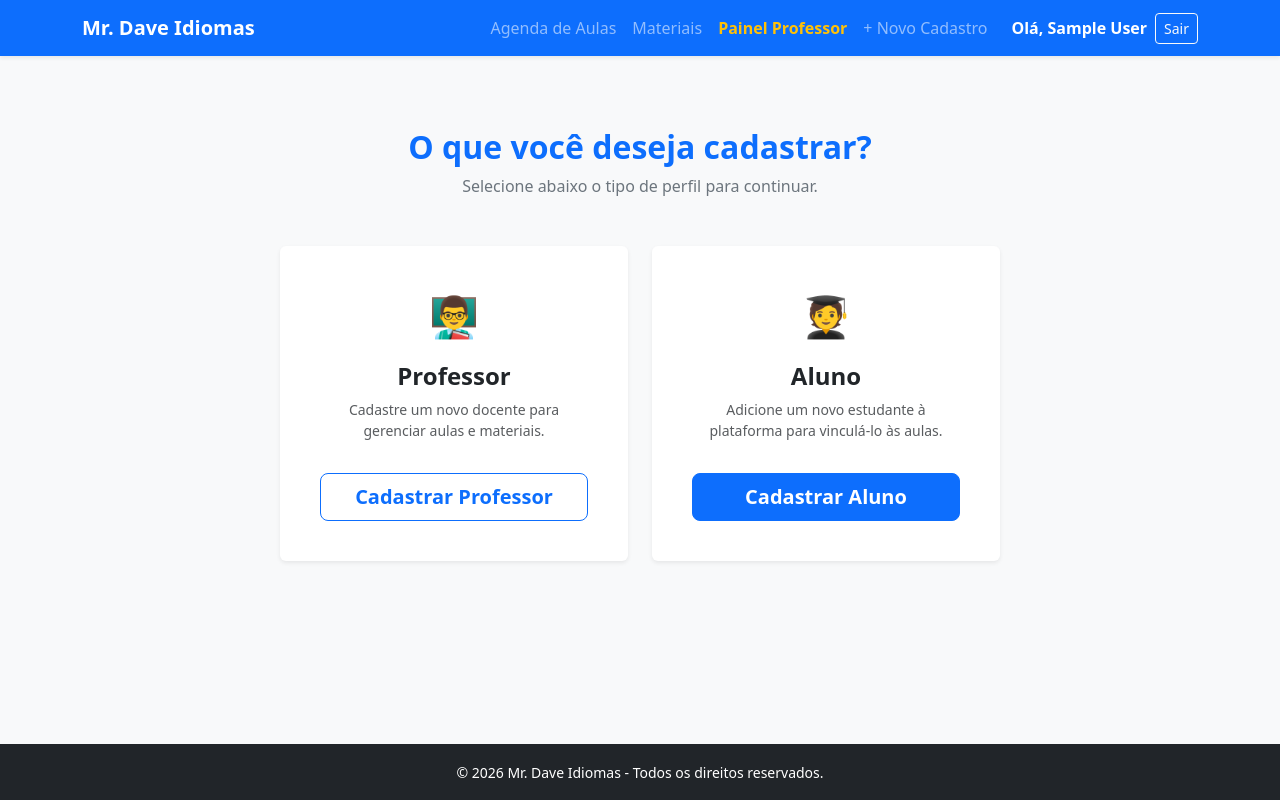
After one commit to paula-helena/projeto_gestao_escolar, a Flask app: page /selecionar-cadastro in a window 1280 px wide. The commit adds this page. Run offline with Flask 3, Linux system fonts and the light colour scheme; the visitor is signed in with stand-in values (Sample User, id 1); some libraries are stand-ins or nearby versions.

Commit message:
ajustes de bugs e transferencia das telas de cadastros para ambiente logado de professor

```diff
--- a/app.py
+++ b/app.py
@@ -230,8 +230,17 @@ def novo_material():
 # ==================================================
 # 7. SEÇÃO DE CADASTRO (ALUNOS E PROFESSORES)
 # ==================================================
-@app.route('/cadastro')
-def pagina_cadastro():
+
+# Tela intermediária de escolha
+@app.route('/selecionar-cadastro')
+@login_required('PROFESSOR')
+def selecionar_cadastro():
+    return render_template('selecionar_cadastro.html')
+
+
+@app.route('/cadastro-aluno')
+@login_required('PROFESSOR')
+def pagina_cadastro_aluno():
     return render_template('cadastro_aluno.html')
 
 @app.route('/api/alunos', methods=['POST'])
--- /dev/null
+++ b/novo_hash.py
@@ -0,0 +1,4 @@
+from flask_bcrypt import Bcrypt
+bcrypt = Bcrypt()
+novo_hash = bcrypt.generate_password_hash('digite_aqui_o_hash').decode('utf-8')
+print(novo_hash)
--- a/templates/base.html
+++ b/templates/base.html
@@ -38,7 +38,7 @@
                                 <a class="nav-link text-warning fw-bold" href="/home-professor">Painel Professor</a>
                             </li>
                             <li class="nav-item">
-                                <a class="nav-link" href="/cadastro-professor">+ Cadastrar Professor</a>
+                                <a class="nav-link" href="/selecionar-cadastro">+ Novo Cadastro</a>
                             </li>
 
                         <!-- Links EXCLUSIVOS para ALUNO -->
@@ -62,9 +62,6 @@
                     {% else %}
                         <li class="nav-item">
                             <a class="nav-link" href="/login">Login</a>
-                        </li>
-                        <li class="nav-item">
-                            <a class="btn btn-light ms-lg-2 px-3 text-primary fw-bold" href="/cadastro">Cadastre-se</a>
                         </li>
                     {% endif %}
 
--- a/templates/index.html
+++ b/templates/index.html
@@ -10,7 +10,6 @@
     </p>
     <div class="d-flex justify-content-center gap-3">
         <a href="/login" class="btn btn-primary btn-lg px-4 fw-bold">Fazer Login</a>
-        <a href="/cadastro" class="btn btn-outline-primary btn-lg px-4 fw-bold">Cadastre-se</a>
     </div>
 </div>
 {% endblock %}
--- a/templates/login.html
+++ b/templates/login.html
@@ -31,9 +31,6 @@
 
                 </form>
             </div>
-            <div class="card-footer text-center bg-white border-0 py-3">
-                <small class="text-muted">Ainda não tem conta? <a href="/cadastro" class="text-primary text-decoration-none fw-bold">Cadastre-se</a></small>
-            </div>
         </div>
     </div>
 </div>
--- /dev/null
+++ b/templates/selecionar_cadastro.html
@@ -0,0 +1,50 @@
+{% extends "base.html" %}
+
+{% block title %}Novo Cadastro - Mr. Dave Idiomas{% endblock %}
+
+{% block content %}
+<div class="container my-5">
+    <div class="text-center mb-5">
+        <h2 class="fw-bold text-primary">O que você deseja cadastrar?</h2>
+        <p class="text-secondary">Selecione abaixo o tipo de perfil para continuar.</p>
+    </div>
+
+    <div class="row justify-content-center g-4">
+        <!-- Card Professor -->
+        <div class="col-12 col-md-5 col-lg-4">
+            <div class="card h-100 shadow-sm border-0 text-center p-4">
+                <div class="card-body d-flex flex-column justify-content-between">
+                    <div>
+                        <div class="fs-1 text-primary mb-3">
+                            <i class="bi bi-person-badge"></i> 👨‍🏫
+                        </div>
+                        <h4 class="fw-bold">Professor</h4>
+                        <p class="text-muted small">Cadastre um novo docente para gerenciar aulas e materiais.</p>
+                    </div>
+                    <a href="/cadastro-professor" class="btn btn-outline-primary btn-lg mt-3 w-100 fw-bold">
+                        Cadastrar Professor
+                    </a>
+                </div>
+            </div>
+        </div>
+
+        <!-- Card Aluno -->
+        <div class="col-12 col-md-5 col-lg-4">
+            <div class="card h-100 shadow-sm border-0 text-center p-4">
+                <div class="card-body d-flex flex-column justify-content-between">
+                    <div>
+                        <div class="fs-1 text-primary mb-3">
+                            <i class="bi bi-person"></i> 🧑‍🎓
+                        </div>
+                        <h4 class="fw-bold">Aluno</h4>
+                        <p class="text-muted small">Adicione um novo estudante à plataforma para vinculá-lo às aulas.</p>
+                    </div>
+                    <a href="/cadastro-aluno" class="btn btn-primary btn-lg mt-3 w-100 fw-bold">
+                        Cadastrar Aluno
+                    </a>
+                </div>
+            </div>
+        </div>
+    </div>
+</div>
+{% endblock %}
```
